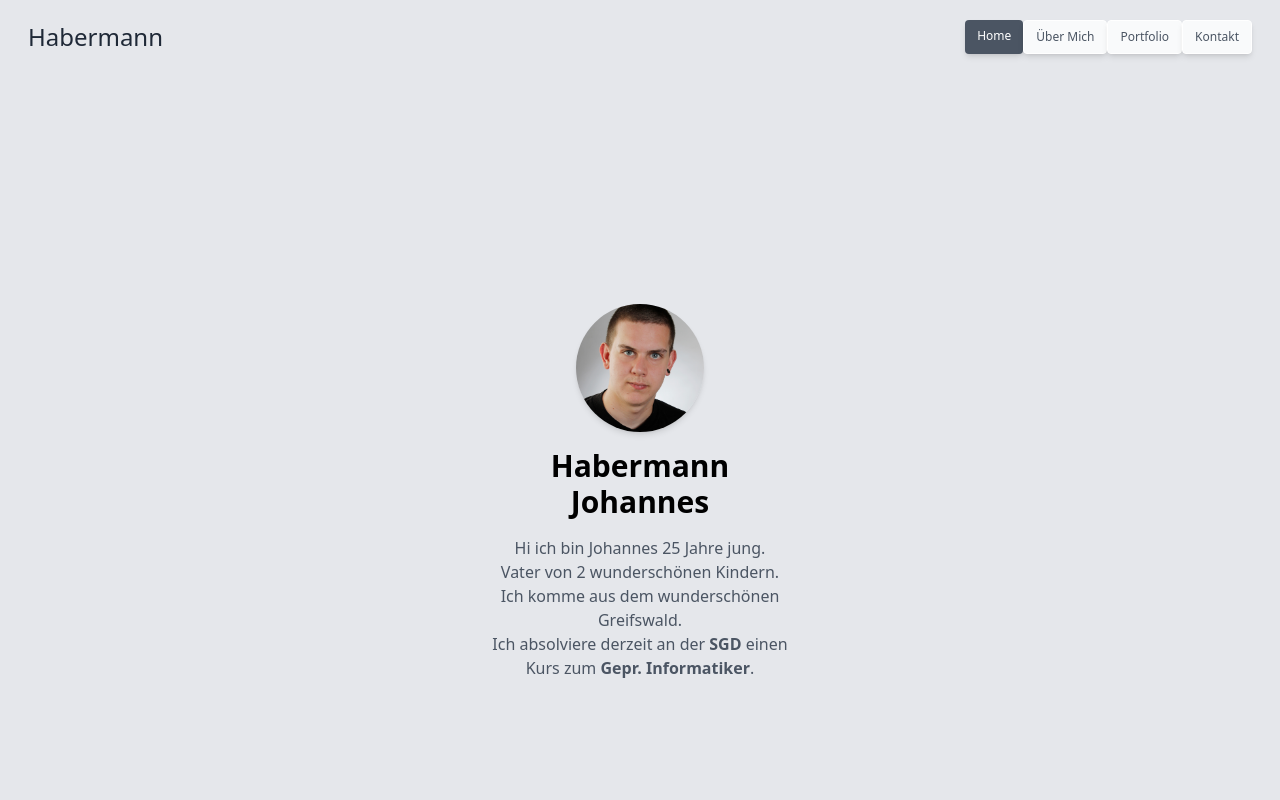
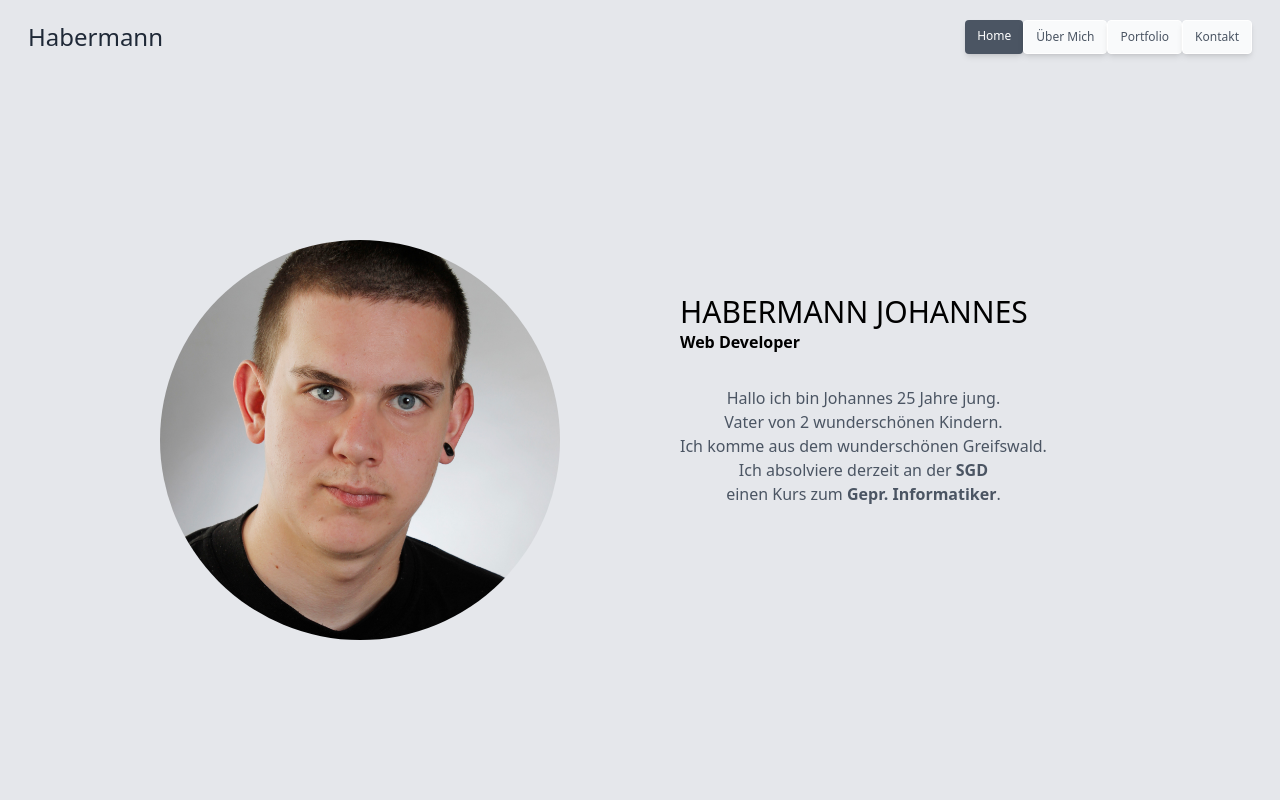
Before and after one commit to HanibalEckzahn/Angular-Portfolio, an Angular app: page / in a window 1280 px wide. Shown: the top 800 px of the page. Built offline with nearby package versions, Linux system fonts and the light colour scheme.

Commit message:
adding style and deploy on hetzner

```diff
--- a/src/app/aboutme/aboutme.component.html
+++ b/src/app/aboutme/aboutme.component.html
@@ -1,20 +1,17 @@
 <section id="aboutme">
-
-  <div class="container flex justify-center mx-auto pt-16 aboutme">
-    <div class="xl:w-1/2 sm:w-3/4 md:w-2/5 relative mt-16 mb-32 sm:mb-24 xl:max-w-sm lg:w-2/5">
-        <div class="rounded overflow-hidden ">
-            <div class="absolute -mt-20 w-full flex justify-center">
-                <div class="h-32 w-32">
-                    <img src="../../assets/bilder/Bewerbung foto.jpg" alt="" class="rounded-full object-cover h-full w-full shadow-md" />
-                </div>
-            </div>
-            <div class="px-10 mt-16">
-                <div class="font-bold text-3xl text-center pb-1">Habermann Johannes</div>
-                <p class="text-center text-gray-600 text-base pt-3 font-normal">Hi ich bin Johannes 25 Jahre jung.<br> Vater von 2 wunderschönen Kindern. <br> Ich komme aus dem wunderschönen Greifswald. <br> Ich absolviere derzeit an der <b><a href="https://www.sgd.de/" target="_blank">SGD</a></b> einen Kurs zum <b><a href="https://www.sgd.de/kursseite/gepr-informatikerin-sgd.html" target="_blank">Gepr. Informatiker</a></b>.</p>
-
-            </div>
+  <div class="container mx-auto">
+    <div class="grid grid-cols-1 md:grid-cols-2 h-screen">
+      <div class="max-h-96 md:h-screen img-div">
+        <img class="w-screen h-screen object-cover rounded-full imgage" src="../../assets/bilder/Bewerbung foto.jpg" alt="">
+      </div>
+      <div class="flex  p-10">
+        <div class="mb-auto mt-auto max-w-lg">
+          <h1 class="text-3xl uppercase">Habermann Johannes</h1>
+          <p class="font-semibold mb-5">Web Developer</p>
+          <p class="text-center text-gray-600 text-base pt-3 font-normal">Hallo ich bin Johannes 25 Jahre jung.<br> Vater von 2 wunderschönen Kindern.<br>  Ich komme aus dem wunderschönen Greifswald.  <br>Ich absolviere derzeit an der <b><a href="https://www.sgd.de/" target="_blank">SGD</a><br></b> einen Kurs zum <b><a href="https://www.sgd.de/kursseite/gepr-informatikerin-sgd.html" target="_blank">Gepr. Informatiker</a></b>.</p>
 
         </div>
+      </div>
     </div>
   </div>
 
--- a/src/app/aboutme/aboutme.component.scss
+++ b/src/app/aboutme/aboutme.component.scss
@@ -1,3 +1,15 @@
 .aboutme{
+
   padding-top: 20rem;
 }
+
+.imgage{
+  height: 25rem;
+  width: 25rem;
+}
+
+
+.img-div{
+  padding-top: 15rem;
+  padding-left: 10rem;
+}
--- a/src/app/nav-bar/nav-bar.component.html
+++ b/src/app/nav-bar/nav-bar.component.html
@@ -1,6 +1,6 @@
 <!-- NavBar -->
 
-<div class="2xl:container 2xl:mx-auto navbar overflow-visible">
+<div class="2xl:container 2xl:mx-auto navbar overflow-visible absolute">
   <div class="rounded  py-5 px-7">
     <nav class="flex justify-between ">
       <div class="flex items-center Dienstleistungen-x-3 lg:pr-16 pr-6">
```
